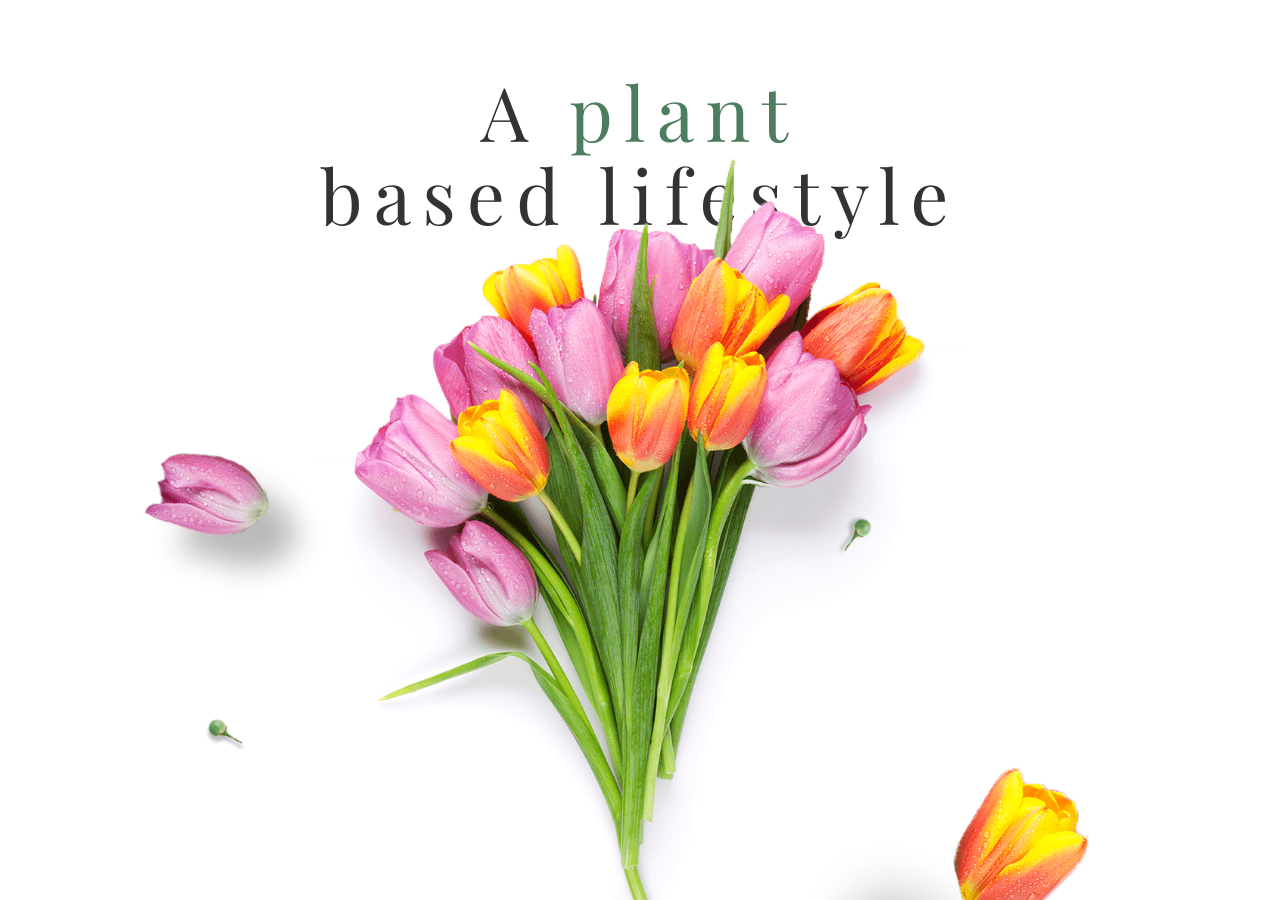
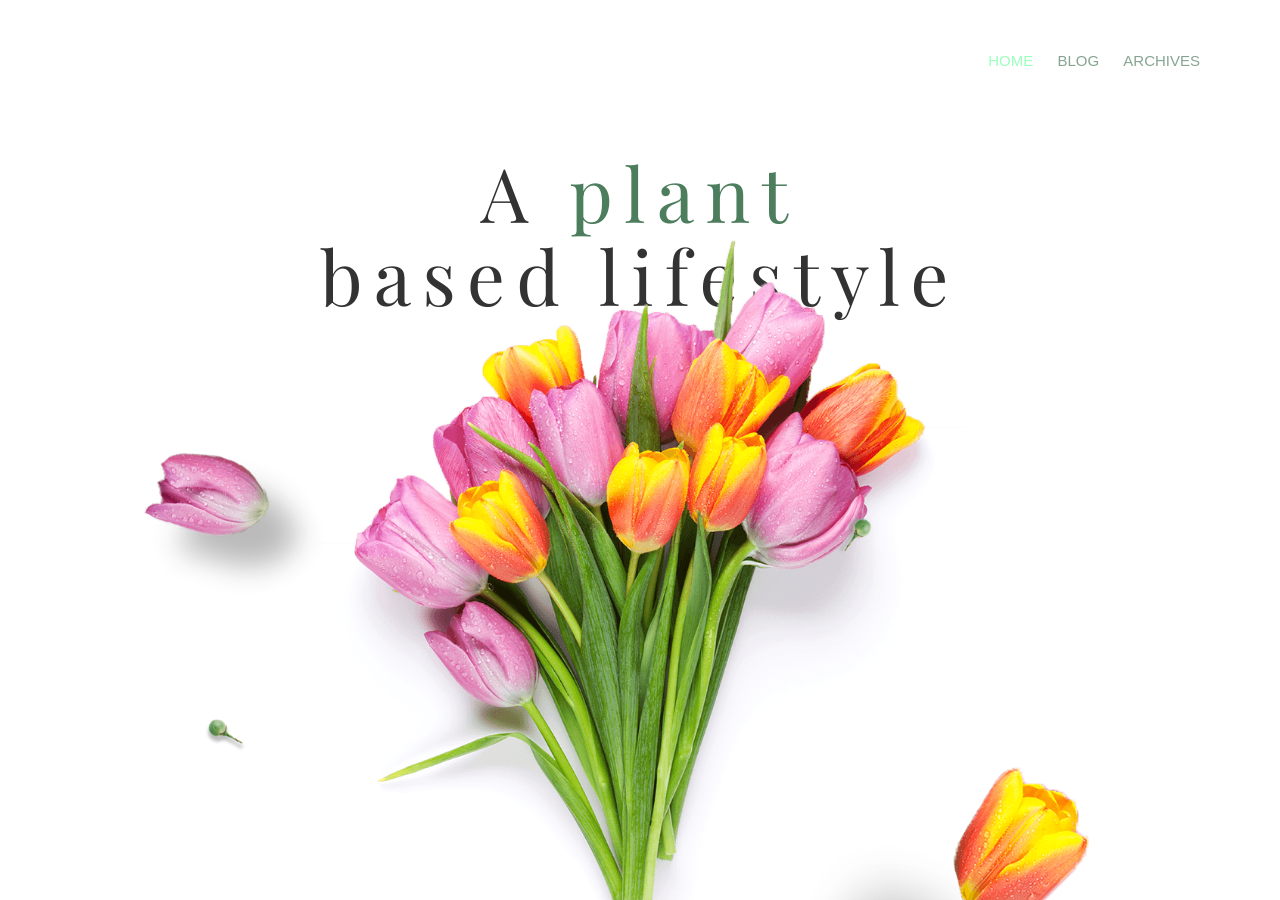
Before and after one commit to dillonchanis/ginablog, a Jekyll site: the page built from index.html, in a window 1280 px wide and 900 px high. Built offline with Jekyll 4.4.1, drawn with Linux system fonts in a browser that asks for light colours.

```diff
--- a/_layouts/template.html
+++ b/_layouts/template.html
@@ -13,6 +13,16 @@
 </head>
 
 <body>
+
+  {% if page.url == '/' %}
+  <header>
+    <div class="container blog-nav nav-padding-top">
+      <div class="pull-right">
+        {% include nav.html %}
+      </div>
+    </div>
+  </header>
+  {% endif %}
 
   <main>
     {{ content }}
```
Also changed, not shown: other parts of _layouts/template.html (+1 -1 lines).
